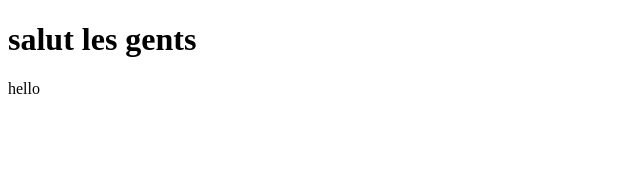
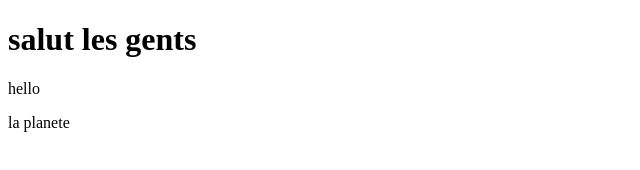
Before and after one commit to bessam-haj-salem/sourceTree, a plain HTML site: page index.html in a window 1280 px wide. Shown: the full height of the page, 0-640 px from the left. Drawn offline with Linux system fonts and the light colour scheme.

Commit message:
correction

```diff
--- a/index.html
+++ b/index.html
@@ -9,5 +9,6 @@
 <body>
     <h1>salut les gents</h1>
     <p>hello</p>
+    <p>la planete</p>
 </body>
 </html>
```
